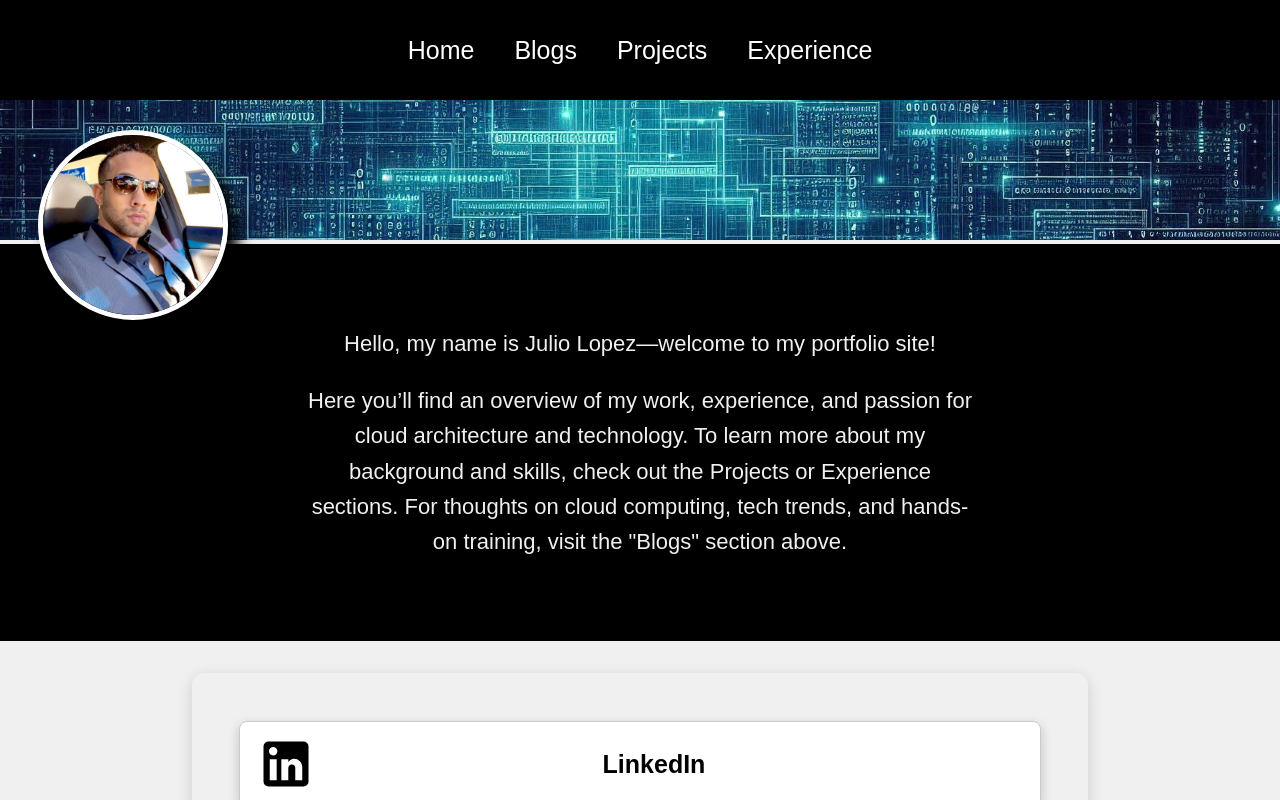
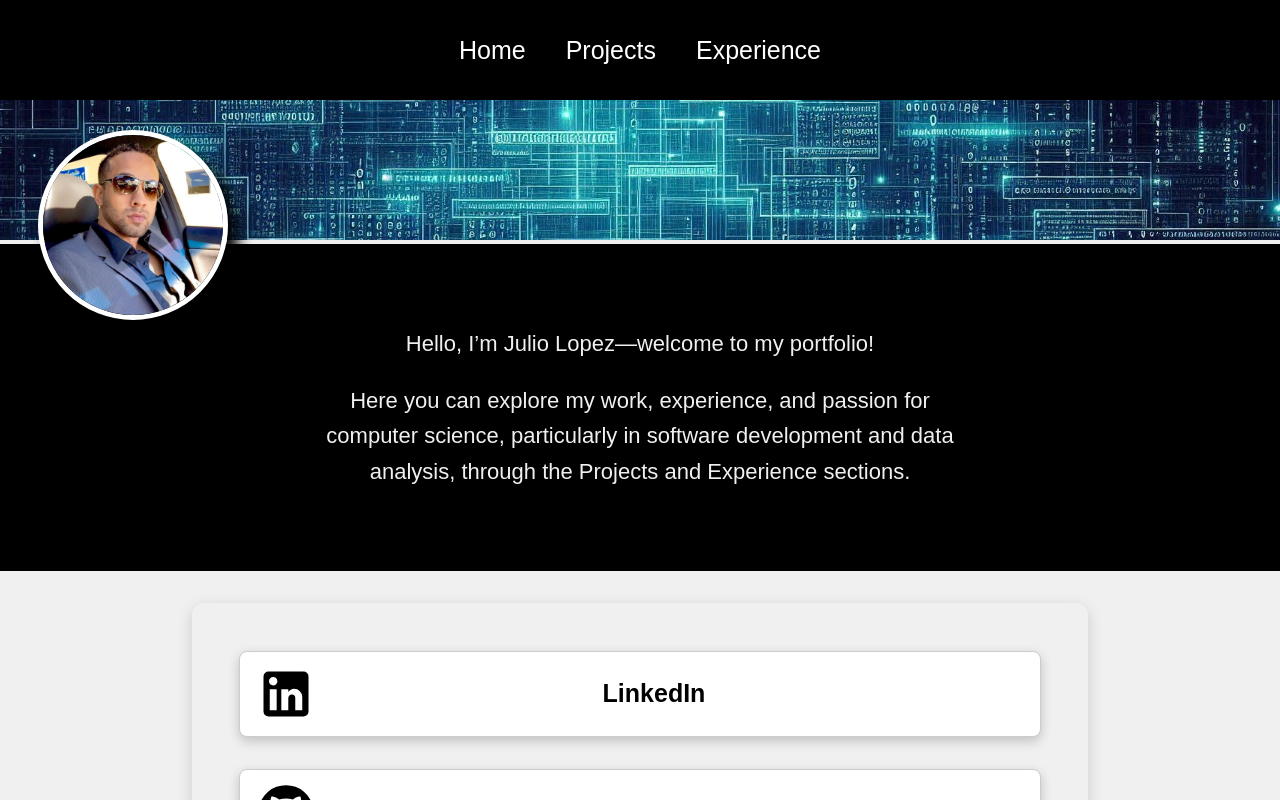
Before and after one commit to donlopez/personal-web-app, a React (Create React App) app: page / in a window 1280 px wide. Shown: the top 800 px of the page. Built offline with nearby package versions, Linux system fonts and the light colour scheme.

Commit message:
modified:   src/App.js 	modified:   src/components/Navbar.js 	modified:   src/pages/Experience.js 	modified:   src/pages/Home.js

```diff
--- a/src/App.js
+++ b/src/App.js
@@ -9,12 +9,12 @@ import DataAnalysis from "./pages/DataAnalysis";
 import ReactAppWebsite from "./pages/ReactAppWebsite";
 import BlackLionProject from "./pages/BlackLionProject";
 import DMSProject from "./pages/DMSProject";
-import Blogs from "./pages/Blogs";
-import USGraduationRate from "./blogs/USGraduationRate";
-import AwsLambda from "./blogs/AwsLambda";
-import CloudComputing from "./blogs/CloudComputing";
-import CloudJobPrep from "./blogs/CloudJobPrep";
-import FrameworkComparison from "./blogs/FrameworkComparison";
+//import Blogs from "./pages/Blogs";
+//import USGraduationRate from "./blogs/USGraduationRate";
+//import AwsLambda from "./blogs/AwsLambda";
+//import CloudComputing from "./blogs/CloudComputing";
+//import CloudJobPrep from "./blogs/CloudJobPrep";
+//import FrameworkComparison from "./blogs/FrameworkComparison";
 import Navbar from "./components/Navbar";
 import Footer from "./components/Footer";
 
@@ -25,12 +25,12 @@ function App() {
         <Navbar />
         <Routes>
           <Route path="/" element={<Home />} />
-          <Route path="/blogs" element={<Blogs />} />
+          {/* <Route path="/blogs" element={<Blogs />} />
           <Route path="/blogs/us-graduation-rate" element={<USGraduationRate />} />
           <Route path="/blogs/aws-lambda" element={<AwsLambda />} />
           <Route path="/blogs/cloud-computing" element={<CloudComputing />} />
           <Route path="/blogs/cloud-job-prep" element={<CloudJobPrep />} />
-          <Route path="/blogs/framework-comparison" element={<FrameworkComparison />} />
+          <Route path="/blogs/framework-comparison" element={<FrameworkComparison />} /> */}
           <Route path="/projects" element={<Projects />} />
           <Route path="/projects/planit" element={<Planit />} />
           <Route path="/projects/data-analysis" element={<DataAnalysis />} />
--- a/src/components/Navbar.js
+++ b/src/components/Navbar.js
@@ -25,7 +25,7 @@ function Navbar() {
       </div>
       <div className="links">
         <Link to="/">Home</Link>
-        <Link to="/blogs">Blogs</Link>
+        {/* <Link to="/blogs">Blogs</Link> */}  {/* Hidden for now */}
         <Link to="/projects">Projects</Link>
         <Link to="/experience">Experience</Link>
       </div>
--- a/src/pages/Experience.js
+++ b/src/pages/Experience.js
@@ -9,7 +9,7 @@ function Experience() {
     <div className="experience">
       <VerticalTimeline lineColor="#000">
         <VerticalTimelineElement className="vertical-timeline-element--education"
-         date="2022 - 2024"
+         date="2021 - 2024"
          iconStyle={{background: "#3e497a", color: "#fff"}}
          icon={<SchoolIcon />}
          >
@@ -23,7 +23,7 @@ function Experience() {
          </VerticalTimelineElement>
          <VerticalTimelineElement
           className="vertical-timeline-element--education"
-          date="2024 - Present"
+          date="2021 - 2025"
           iconStyle={{ background: "#3e497a", color: "#fff" }}
           icon={<SchoolIcon />}
         >
--- a/src/pages/Home.js
+++ b/src/pages/Home.js
@@ -43,13 +43,10 @@ function Home() {
       {/* About Section */}
       <div className="about">
         <div className="prompt">
-          <p>Hello, my name is Julio Lopez—welcome to my portfolio site!</p>
+          <p>Hello, I’m Julio Lopez—welcome to my portfolio!</p>
           <p>
-            Here you’ll find an overview of my work, experience, and passion for
-            cloud architecture and technology. To learn more about my background
-            and skills, check out the Projects or Experience sections. For thoughts
-            on cloud computing, tech trends, and hands-on training, visit the
-            "Blogs" section above.
+          Here you can explore my work, experience, and passion for computer science,
+          particularly in software development and data analysis, through the Projects and Experience sections.
           </p>
         </div>
       </div>
@@ -96,7 +93,7 @@ function Home() {
           </div>
         </a>
         <a
-          href="https://www.youtube.com/@juliolopez9663"
+          href="https://www.youtube.com/@juliolopez1983"
           target="_blank"
           rel="noopener noreferrer"
           className="linktree-item"
```
